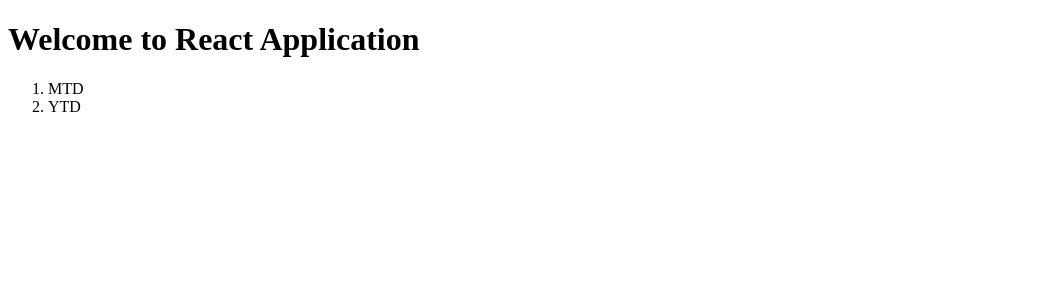
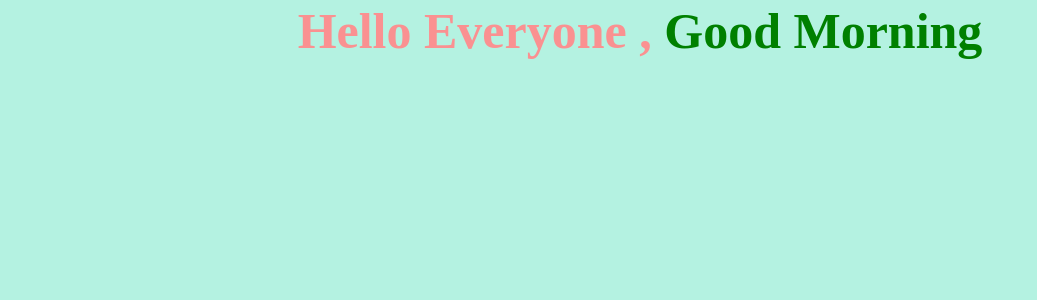
Before and after one commit to ROHITKUCHERIA/reactjs, a React (Create React App) app: page / in a window 1280 px wide. Shown: the top 300 px of the page, without its empty margins (0-1037 px from the left). Built offline with nearby package versions, Linux system fonts and the light colour scheme.

Commit message:
rework of functional components

```diff
--- a/src/App.js
+++ b/src/App.js
@@ -1,11 +1,9 @@
 import React from "react";
-import Header from "./components/Header";
-import List from "./components/List";
+import FunctionalComponent from "./components/FunctionalComponent";
 function App(){
     return (
       <div className="App">
-        <Header />
-        <List />
+        <FunctionalComponent/>
       </div>
     );
   }
--- /dev/null
+++ b/src/components/FunctionalComponent.js
@@ -0,0 +1,38 @@
+import React from 'react';
+// import Time from './Time';
+
+
+function Greeting() {
+
+    let currentDate = new Date();
+
+    currentDate = currentDate.getHours();
+    let greeting = '';
+    const cssStyle = {};
+    if (currentDate >= 1 && currentDate < 12) {
+        greeting = 'Good Morning';
+        cssStyle.color = 'green';
+    }
+    else if (currentDate >= 12 && currentDate <= 17) {
+        greeting = 'good Afternoon';
+        cssStyle.color = 'Orange';
+    }
+    else if (currentDate>=17 && currentDate<=22){
+        greeting="Good Evening";
+        cssStyle.color='#179f8e';
+    }
+    else {
+        greeting = 'Good Night';
+        cssStyle.color = 'black';
+    }
+    return (
+        <>
+            <div>
+                <h1 className="Greeting">
+                    Hello Everyone ,<span style={cssStyle}> {greeting} </span>
+                </h1>
+            </div>
+        </>
+    );
+}
+export default Greeting;
--- a/src/components/Header.js
+++ /dev/null
@@ -1,5 +0,0 @@
-import React from "react";
-function Header(){
-    return <h1 className='heading'> Welcome to React Application</h1>
-}
-export default Header;
--- a/src/components/List.js
+++ /dev/null
@@ -1,8 +0,0 @@
-import React from "react";
-function List(){
-    return (<ol className="heading">
-                <li>MTD</li>
-                <li>YTD</li>
-            </ol>);
-}
-export default List;
--- a/src/index.css
+++ b/src/index.css
@@ -1,31 +1,34 @@
+*{ margin: 0; padding: 0; box-sizing: border-box;}
+body{
+    background-color: #b4f2e1;
+    box-sizing: border-box;
+    margin: 0;
+    padding: 0%;
+}
 
-* {
-  margin:0;
-  padding: 0;
-  box-sizing: border-box;
-}
-.heading{
-  color: rgb(221, 115, 77);
-  text-align: center;
-  text-transform: capitalize;
-  font-weight: bold;
-  text-shadow: 0px 2px 4px #ffe9c5;
-  /* margin: 70px 0; */
-}
-.time_div{
-  color: rgb(221, 115, 77);
-  text-align: left;
-  text-transform: capitalize;
-  text-shadow: 0px 2px 4px #ffe9c5;
-  margin: 70px 0;
-}
-.img_div{
-  display:flex;
-  justify-content: center;
+.Greeting{
+    padding: 2px 2px;
+    color: #fa9191;
+    border-radius: 20px;
+    text-align: center;
+    margin-top: 0px;
+    font-size: 50px;
 
 }
-.img_div img{
-  padding: 10px;
-  width: 450px;
-  height: 400px;
+
+.span{
+    color: #eb6383;
+    }
+ .name{
+    color: #fa9191;
+    text-align: center;
+    text-transform: capitalize;
+    text-shadow: 0px 2px 4px #fa9191;
 }
+@media (max-width:768px){
+    .card{
+        float: none;
+        margin: 5%;
+        width:90%;
+    }
+}
--- a/src/index.js
+++ b/src/index.js
@@ -1,6 +1,7 @@
 import React from 'react';
 import ReactDOM from 'react-dom';
 import App from './App';
+import './index.css';
 
 ReactDOM.render( <App />,
   document.getElementById("root")
```
Also changed, not shown: src/components/classComponent.js (deleted, +0 -11 lines), src/components/functionalComponent.js (deleted, +0 -9 lines).
